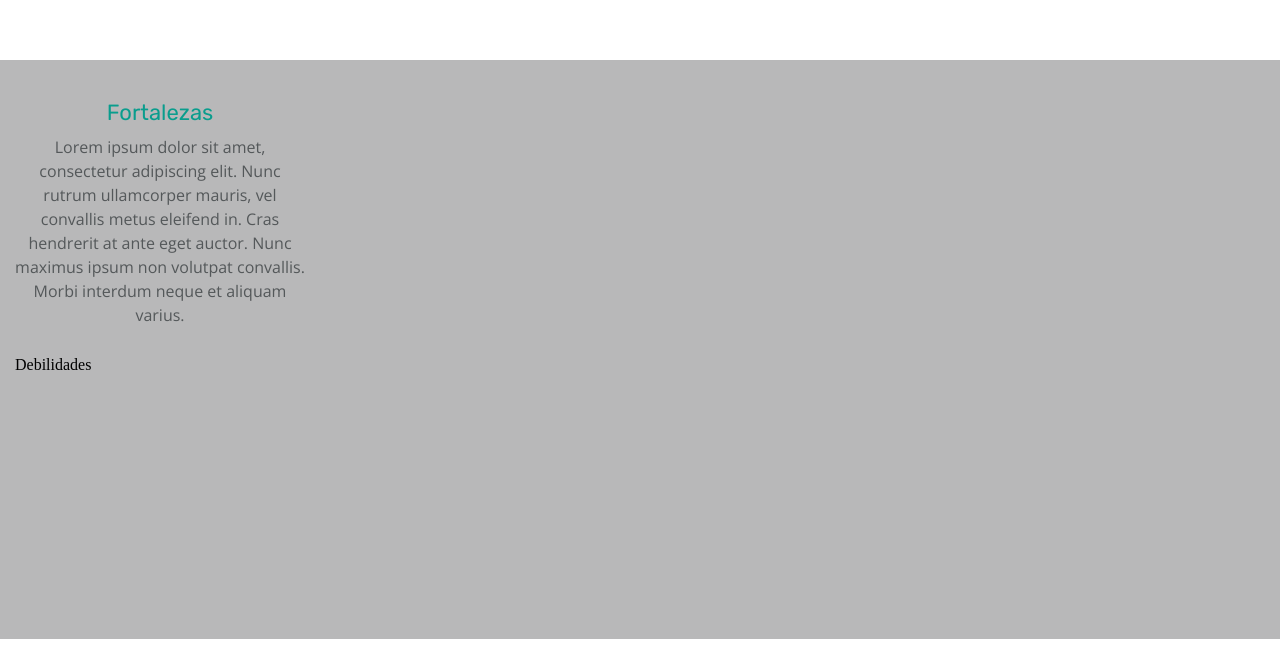
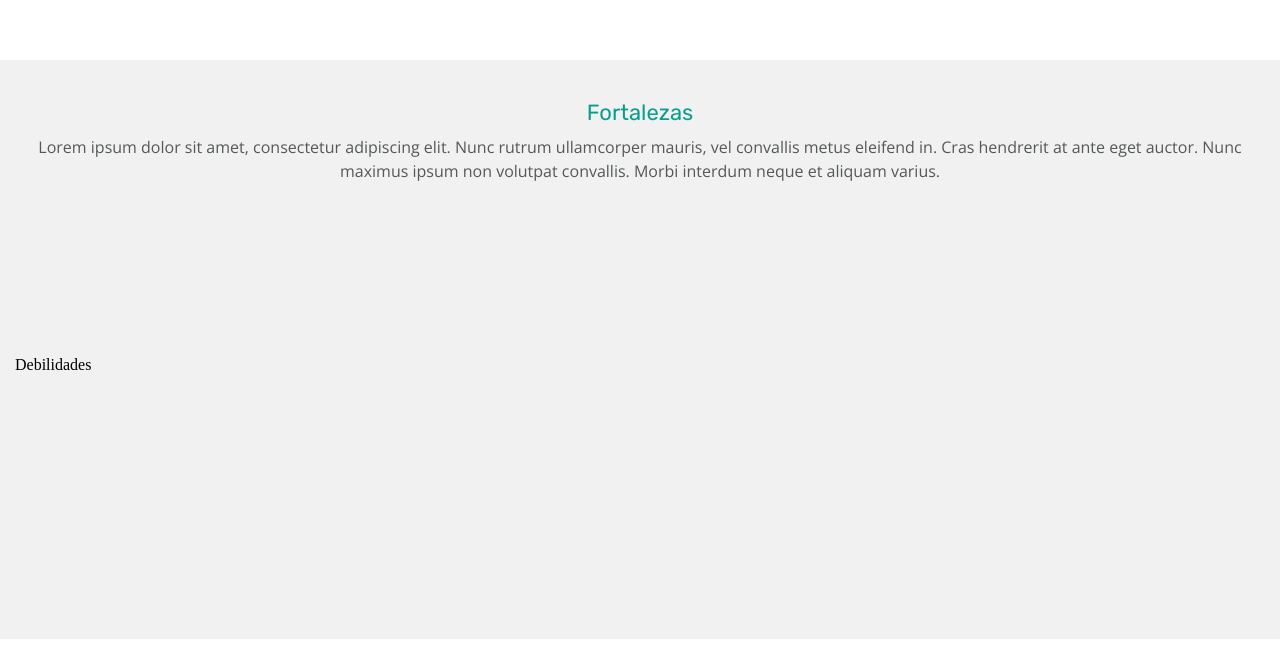
Before and after one commit to SaraSzCr/Adatares, a plain HTML site: page index.html in a window 1280 px wide. Shown: the part 932-1587 px from the top of the page. Drawn offline with nearby package versions, Linux system fonts and the light colour scheme.

Commit message:
arreglar tema opacidad en section s&W

```diff
--- a/styles/main.css
+++ b/styles/main.css
@@ -10,6 +10,7 @@
   --gunmetal: #54585a;
   --blue-green: #099d8d;
   --cool-grey: #b8b8b9;
+  --cool-grey-opacity02: rgba(184, 184, 185, 0.2);
   --white: #fff;
 }
 
@@ -65,11 +66,11 @@
   margin: 504px 0 0;
   padding: 30px 15px 45px;
   /* opacity: 0.2; */
-  background-color: var(--cool-grey);
+  background-color: var(--cool-grey-opacity02);
 }
 
 .strengths {
-  width: 290px;
+  width: 100%;
   height: 45px;
   font-family: 'Rubik', sans-serif;
   font-size: 22px;
@@ -84,7 +85,7 @@
 }
 
 .strengths-text {
-  width: 290px;
+  width: 100%;
   height: 192px;
   margin: 0 0 30px;
   font-family: 'Open Sans', sans-serif;
```
